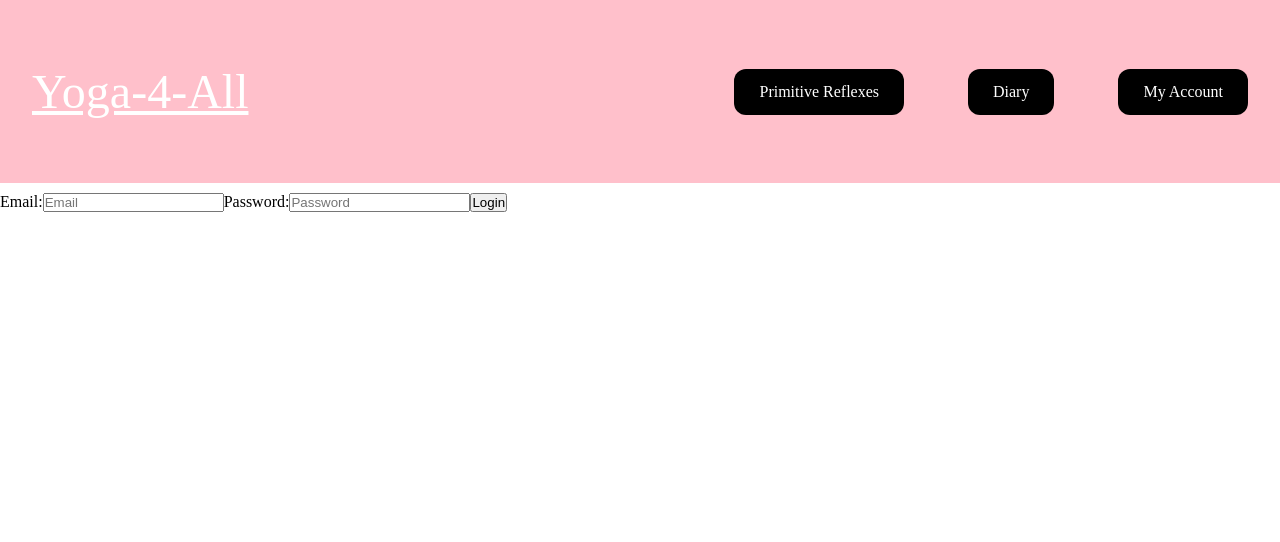
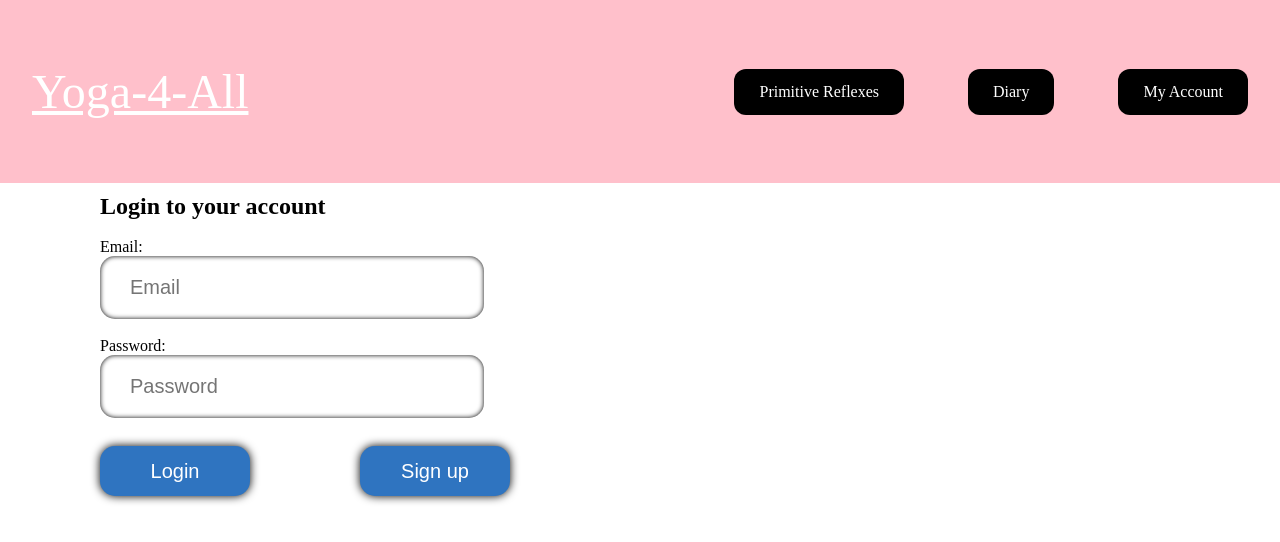
Before and after one commit to chemille/frontend-yoga-4-all, a React (Create React App) app: page /userlogin in a window 1280 px wide. Shown: the top 542 px of the page. Built offline with nearby package versions, Linux system fonts and the light colour scheme; a web font is replaced by a local one.

Commit message:
added userlogin styling

```diff
--- a/src/components/UserLogin.tsx
+++ b/src/components/UserLogin.tsx
@@ -1,4 +1,5 @@
 import { useState } from "react";
+import './userLoginStyles.css';
 
 const UserLogin: any = () => {
     const [email, setEmail] = useState("");
@@ -9,29 +10,33 @@ const UserLogin: any = () => {
         // console.log({email, password});
     };
 
-    // const [values, handleChange, handleSubmit] = useForm(login);
-
-
     return (
+        <div>
+            <h2>Login to your account</h2>
+            <br></br>
             <form onSubmit={login}>
                 <label>Email:</label>
-            <input
+                <input className="input input__box"
                     value={email}
                     id='email'
                     type='text'
                     placeholder='Email'
                     onChange={e => setEmail(e.target.value)}
                     />
+                <br></br>
                 <label>Password:</label>
-            <input
+                <input className="input input__box"
                     value={password}
                     id='password'
                     type='text'
                     placeholder='Password'
                     onChange={e => setPassword(e.target.value)}
                     />
-            <button type='submit'>Login</button>
+                    <br></br>
+                <button className="input_submit" type='submit'>Login</button>
+                <button className="signup_btn" type='submit'>Sign up</button>
             </form>
+        </div>
     );
 }
 
--- /dev/null
+++ b/src/components/userLoginStyles.css
@@ -0,0 +1,72 @@
+h2, label {
+  align-items: center;
+  display: flex;
+  position: relative;
+  margin-left: 100px;
+}
+
+.input {
+  display: flex;
+  width: 75%;
+  position: relative;
+  align-items: center;
+  margin-left: 100px;
+}
+
+.input__box {
+  width: 30%;
+  border-radius: 15px;
+  padding: 20px 30px;
+  font-size: 20px;
+  border: none;
+  transition: 0.2s;
+  box-shadow: inset 0 0 5px black;
+}
+
+.input_submit {
+  position: relative;
+  width: 150px;
+  height: 50px;
+  margin-left: 100px;
+  border-radius: 15px;
+  right: 0px;
+  border: none;
+  font-size: 20px;
+  background-color: #2f74c0;
+  color: white;
+  transition: 0.2s all;
+  box-shadow: 0 0 10px black;
+}
+
+.signup_btn {
+  position: relative;
+  width: 150px;
+  height: 50px;
+  margin-left: 100px;
+  border-radius: 15px;
+  right: 0px;
+  border: none;
+  font-size: 20px;
+  background-color: #2f74c0;
+  color: white;
+  transition: 0.2s all;
+  box-shadow: 0 0 10px black;
+}
+
+@media (max-width: 1200px) {
+  .entries__single {
+  width: 40%;
+  }
+}
+
+@media (max-width: 700px) {
+  .input {
+  width: 95%;
+  }
+  .entries {
+  width: 95%;
+  }
+  .entries__single {
+  width: 100%;
+  }
+}
```
Also changed, not shown: src/components/userLogin.css (deleted). Lines whose indentation alone changed are shown as unchanged.
